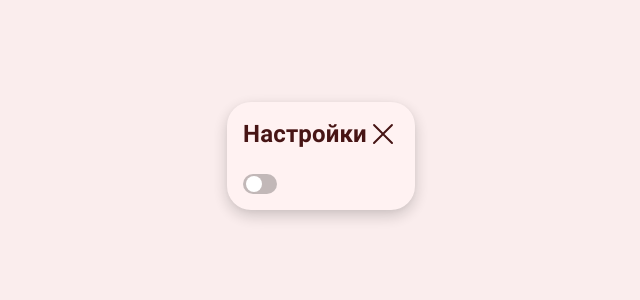
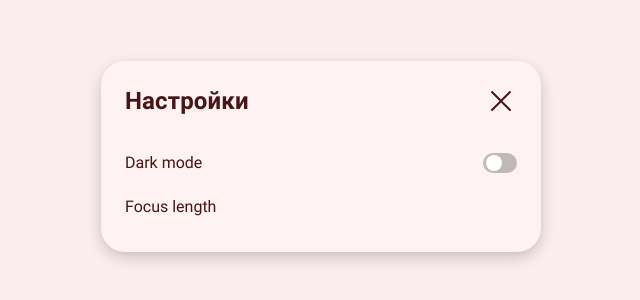
Before and after one commit to SPavelV/pomodoro-timer, a React (Create React App) app: page /settings in a window 1280 px wide. Shown: the part 244-544 px from the top of the page, without its empty margins (319-959 px from the left). Built offline with nearby package versions, Linux system fonts and the light colour scheme.

Commit message:
adding setting prop? updating popup styles

```diff
--- a/src/components/Popup/Popup.tsx
+++ b/src/components/Popup/Popup.tsx
@@ -5,10 +5,8 @@ import { PopupOverlay } from "../PopupOverlay/PopupOverlay";
 import { ReactComponent as CloseIcon } from "../../assets/icons/x.svg";
 
 const Inner = styled.div`
-  max-width: 440px;
-  width: 100%;
   max-height: 750px;
-  padding: 16px;
+  padding: 24px;
   background: ${Colors.Red50};
   box-shadow: 0px 1px 6px rgba(0, 0, 0, 0.039),
     0px 5.5px 16px rgba(0, 0, 0, 0.19);
--- a/src/components/PopupOverlay/PopupOverlay.tsx
+++ b/src/components/PopupOverlay/PopupOverlay.tsx
@@ -25,8 +25,10 @@ const Overlay = styled.div`
   cursor: pointer;
 `;
 
-const Child = styled.div`
+const Child = styled.div<{ maxWidth?: number }>`
   position: relative;
+  width: 100%;
+  max-width: ${(props) => props.maxWidth || "440px"};
 `;
 
 type PopupOverlayProps = {
--- a/src/pages/SettingsPage/SettingsPage.tsx
+++ b/src/pages/SettingsPage/SettingsPage.tsx
@@ -4,7 +4,7 @@ import { Popup } from "../../components/Popup/Popup";
 import { Switch } from "../../components/Switch/Switch";
 import { ReactComponent as CloseIcon } from "../../assets/icons/x.svg";
 import styled from "styled-components";
-import { StatusTimer } from "../../types";
+import { Colors, StatusTimer } from "../../types";
 import { getColor } from "../../utils";
 import { useStatusContext } from "../../context/StatusContext";
 import { useTranslation } from "react-i18next";
@@ -15,6 +15,22 @@ const InnerWithStatus = styled.span<{ status: StatusTimer }>`
   display: flex;
   align-items: center;
   justify-content: center;
+`;
+
+const PopupContent = styled.div<{ status: StatusTimer }>`
+  color: ${({ status }) => getColor(status)};
+`;
+
+const SettingItem = styled.div`
+  padding: 12px 0;
+  display: flex;
+  justify-content: space-between;
+  align-items: center;
+`;
+
+const SettingProp = styled.div`
+  font-size: 16px;
+  line-height: 19px;
 `;
 
 export const SettingsPage = () => {
@@ -40,7 +56,16 @@ export const SettingsPage = () => {
           </InnerWithStatus>
         }
       >
-        <Switch onChange={onChangeTheme} name="theme" />
+        <PopupContent status={status}>
+          <SettingItem>
+            <SettingProp>Dark mode</SettingProp>
+            <Switch onChange={onChangeTheme} name="theme" />
+          </SettingItem>
+
+          <SettingItem>
+            <SettingProp>Focus length</SettingProp>
+          </SettingItem>
+        </PopupContent>
       </Popup>
     </Layout>
   );
```
